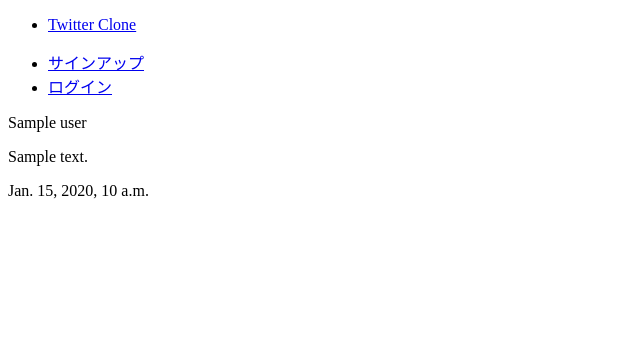
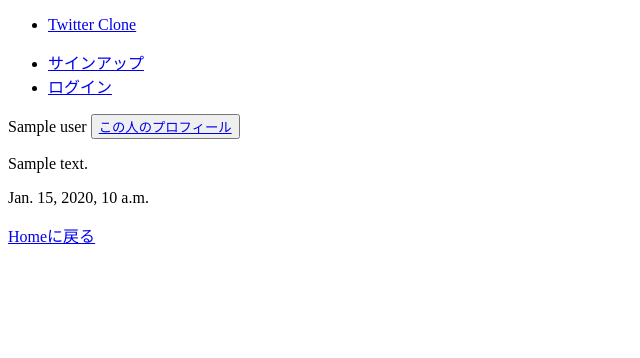
Before and after one commit to shinonome-inc/backend-final-assignment-Yotaro, a Django app: template templates/tweets/detail.html in a window 1280 px wide. Shown: the top 358 px of the page, without its empty margins (0-640 px from the left). Run offline with Django 4.2, Linux system fonts and the light colour scheme; tables that the repository leaves empty hold one stand-in row (values such as "Sample post"); the template is opened without the code that fills it: values that come from a table or form of the project are taken from there, most other values are stand-ins (such as "Sample title", 1, 10 or a date in 2020).

Commit message:
他ユーザーのプロフィール表示機能

```diff
--- a/templates/base.html
+++ b/templates/base.html
@@ -18,7 +18,7 @@
     <nav>
       <ul>
         <li><a href="{% url 'accounts:logout' %}">ログアウト</a></li>
-        <li><a href="{% url 'accounts:user_profile' request.user %}">プロフィール</a></li>
+        <li><a href="{% url 'accounts:user_profile' request.user %}">あなたのプロフィール</a></li>
         <li><a href="{% url 'tweets:create' %}">ツイートする</a></li>
       </ul>
     </nav>
--- a/templates/tweets/detail.html
+++ b/templates/tweets/detail.html
@@ -3,10 +3,13 @@
 {% block title %}Tweet detail{% endblock %}
 
 {% block content %}
-<p>{{ tweet.user }}</p>
+<p>{{ tweet.user }}
+    <button><a href="{% url 'accounts:user_profile' profile_user %}">この人のプロフィール</a></button>
+</p>
 <p>{{ tweet.content }}</p>
 <p>{{ tweet.created_at }}</p>
 {% if user == tweets.user %}
 <a href="{% url 'tweets:delete' pk=tweet.id %}">削除</a>
 {% endif %}
+<a href="{% url 'tweets:home' %}">Homeに戻る</a>
 {% endblock %}
```
Also changed, not shown: tweets/views.py (+10 -0 lines).
